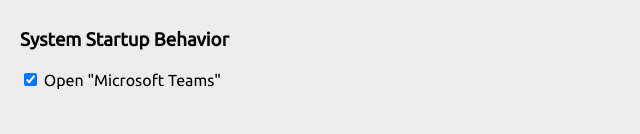
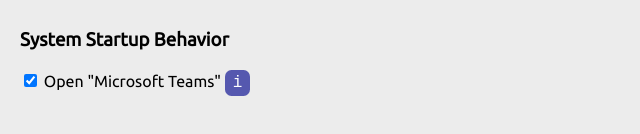
Before and after one commit to leftstick/teams-ubuntu, an Electron app: page src/settings.html in a window 800 px wide. Shown: the part 268-402 px from the top of the page, 0-640 px from the left. Drawn offline with Linux system fonts and the light colour scheme; no server answers.

Commit message:
Add info badge and some fixes

```diff
--- a/src/css/styles.css
+++ b/src/css/styles.css
@@ -15,3 +15,13 @@
 div {
     margin-bottom: 30px;
 }
+.badge-info {
+    border-radius: 25%;
+    display: inline-block;
+    padding: 4px 8px 4px 8px;
+    text-align: center;
+    color: #fff;
+    background-color: #5558af;
+    font-family: 'Courier New', Courier, monospace;
+    cursor: pointer;
+}
--- a/src/js/script.js
+++ b/src/js/script.js
@@ -14,11 +14,10 @@
 
     $('#auto-start').on('change', function() {
         settings.set('config.autorun', $(this).is(':checked'));
-
-        electron.app.setLoginItemSettings({
-            openAtLogin: $(this).is(':checked'),
-            path: electron.app.getPath("exe")
-        });
         $('#auto-start').val($(this).is(':checked'));
     });
+
+    $('#info').on('click', function() {
+        alert('To this option take effect, application need to be restarted.');
+    });
 });
--- a/src/settings.html
+++ b/src/settings.html
@@ -1,5 +1,6 @@
 <!DOCTYPE html>
 <html lang="en">
+
 <head>
     <meta charset="UTF-8">
     <title></title>
@@ -7,6 +8,7 @@
     <link rel="stylesheet" href="./css/jquery.flipster.min.css">
     <link rel="stylesheet" href="./css/styles.css">
 </head>
+
 <body>
     <div>
         <h1>
@@ -24,10 +26,11 @@
         <h3>
             System Startup Behavior
         </h3>
-        <input type="checkbox" id="auto-start" name="auto-start" value="1"> Open "Microsoft Teams"<br>
+        <input type="checkbox" id="auto-start" name="auto-start" value="1"> Open "Microsoft Teams" <span id="info" class="badge-info">i</span><br>
     </div>
     <script>window.$ = window.jQuery = require('./js/jquery.min.js');</script>
     <script src="./js/jquery.flipster.min.js"></script>
     <script src="./js/script.js"></script>
 </body>
+
 </html>
```
Also changed, not shown: main.js (+5 -5 lines).
